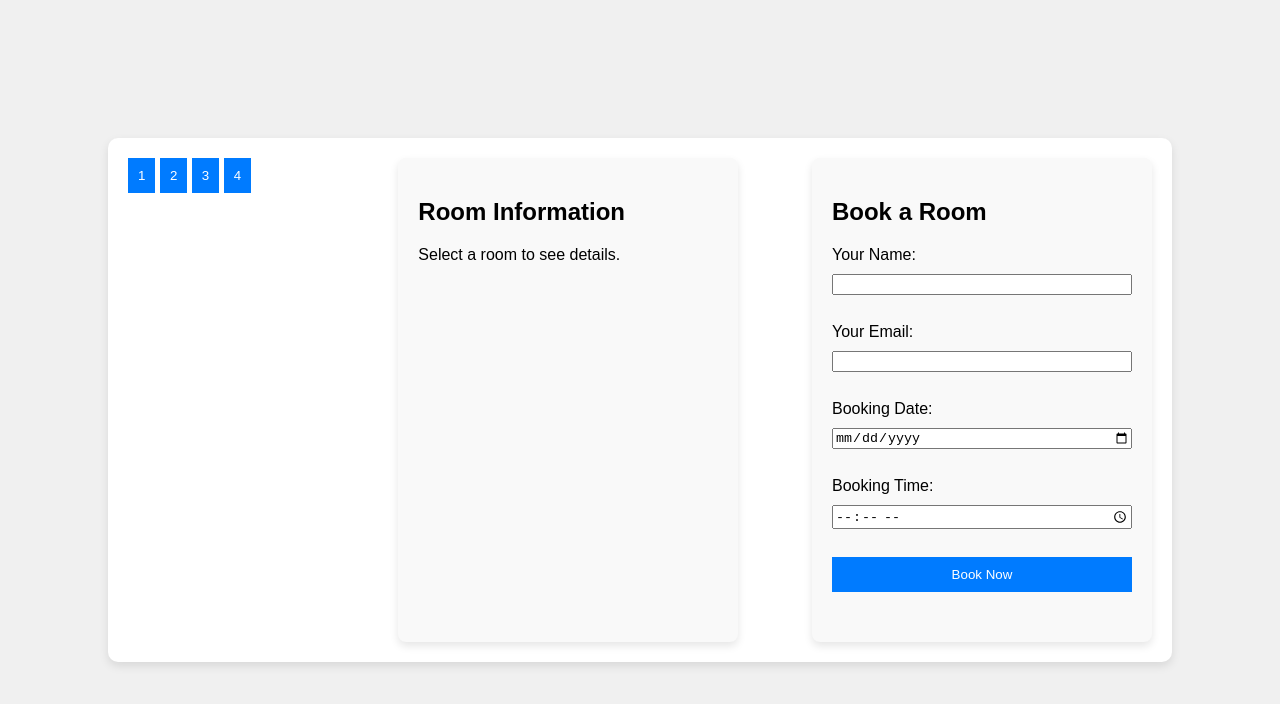
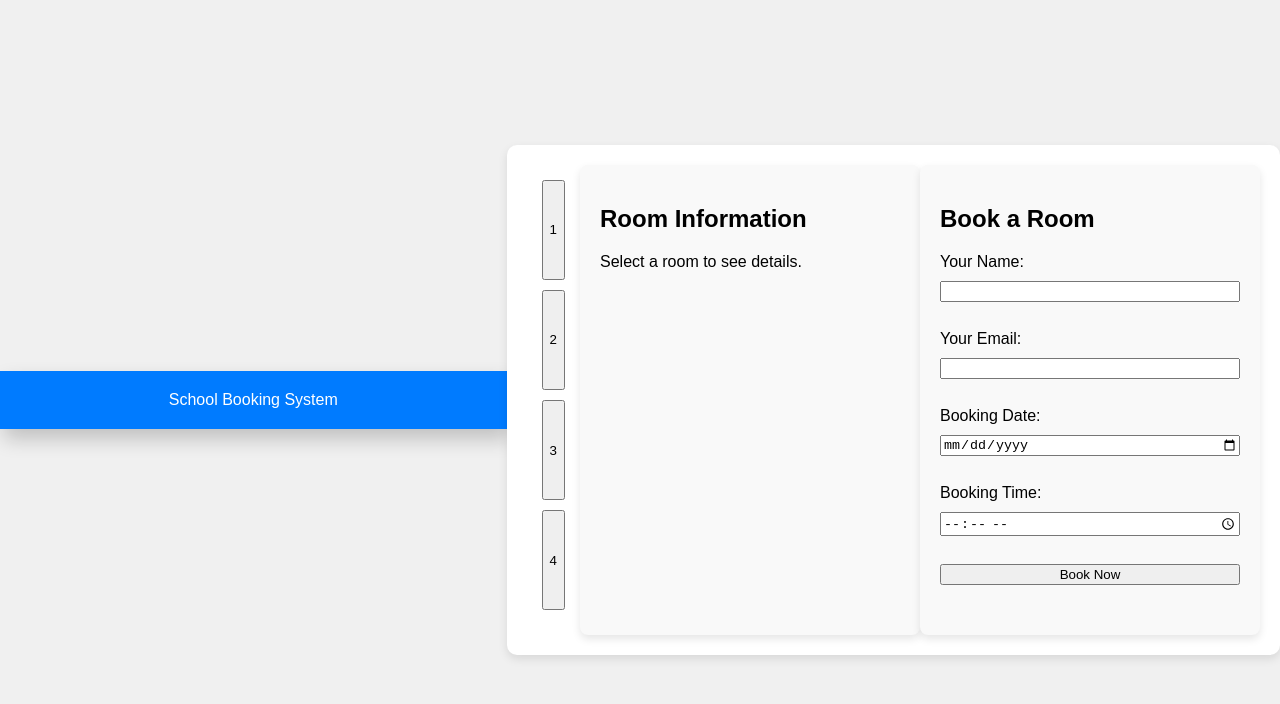
Before and after one commit to CyberDev107/Johan, a plain HTML site: page Collab.html in a window 1280 px wide. Drawn offline with nearby package versions, Linux system fonts and the light colour scheme.

Commit message:
Little tweaks

```diff
--- a/Collab.html
+++ b/Collab.html
@@ -6,8 +6,9 @@
     <title>School Room Booking App</title>
     <link rel="stylesheet" href="styles.css">
 </head>
+<header>School Booking System</header>
+<body>
 
-<body>
 
 
     <div class="container">
@@ -21,7 +22,7 @@
         </div>
         -->
 
-        <div id="button">
+        <div class="button">
             <button id="Floor-1">1</button>
             <button id="Floor-2">2</button>
             <button id="Floor-3">3</button>
--- a/script.js
+++ b/script.js
@@ -59,7 +59,7 @@ $(document).ready(function() {
     });
 
 
-    const buttons = document.querySelectorAll('#button button');
+    const buttons = document.querySelectorAll('.button button');
     const floorMaps = document.querySelectorAll('.floor-map');
 
     buttons.forEach((button) => {
--- a/styles.css
+++ b/styles.css
@@ -9,7 +9,8 @@ body {
     display: flex;
     justify-content: center;
     align-items: center;
-    height: 100vh;
+    min-height: 100vh;
+    overflow-y: auto;
 }
 
 header {
@@ -17,7 +18,8 @@ header {
     padding: 20px;
     background-color: #007BFF;
     color: white;
-    width: 80%;
+    width: 100%;
+    display: block;
     box-shadow: 4px 10px 20px rgba(0, 0, 0, 0.2);
 }
 
@@ -25,7 +27,7 @@ header {
     display: flex;
     justify-content: space-between;
     padding: 20px;
-    width: 80%;
+    width: 95%;
     background-color: white;
     border-radius: 10px;
     box-shadow: 0px 4px 10px rgba(0, 0, 0, 0.1);
@@ -42,7 +44,7 @@ header {
 }
 
 #floor-map-container > div img {
-    width: 500px;
+    width: 700px;
     height: auto;
     border: 2px solid #007BFF;
     border-radius: 8px;
@@ -56,7 +58,7 @@ header {
 }
 
 #school-map img {
-    width: 500px;
+    width: 600px;
     height: auto;
     border: 2px solid #007BFF;
     border-radius: 8px;
@@ -108,16 +110,17 @@ header {
     margin-bottom: 10px;
 }
 
-button {
-    background-color: #007BFF;
+.button {
+    background-color: transparent;
     color: white;
-    padding: 10px;
+    padding: 15px;
     border: none;
     cursor: pointer;
+    display: grid;
 }
 
 button:hover {
-    background-color: #0056b3;
+    background-color: transparent;
 }
 
 #confirmation {
```
Also changed, not shown: 1 other file.
